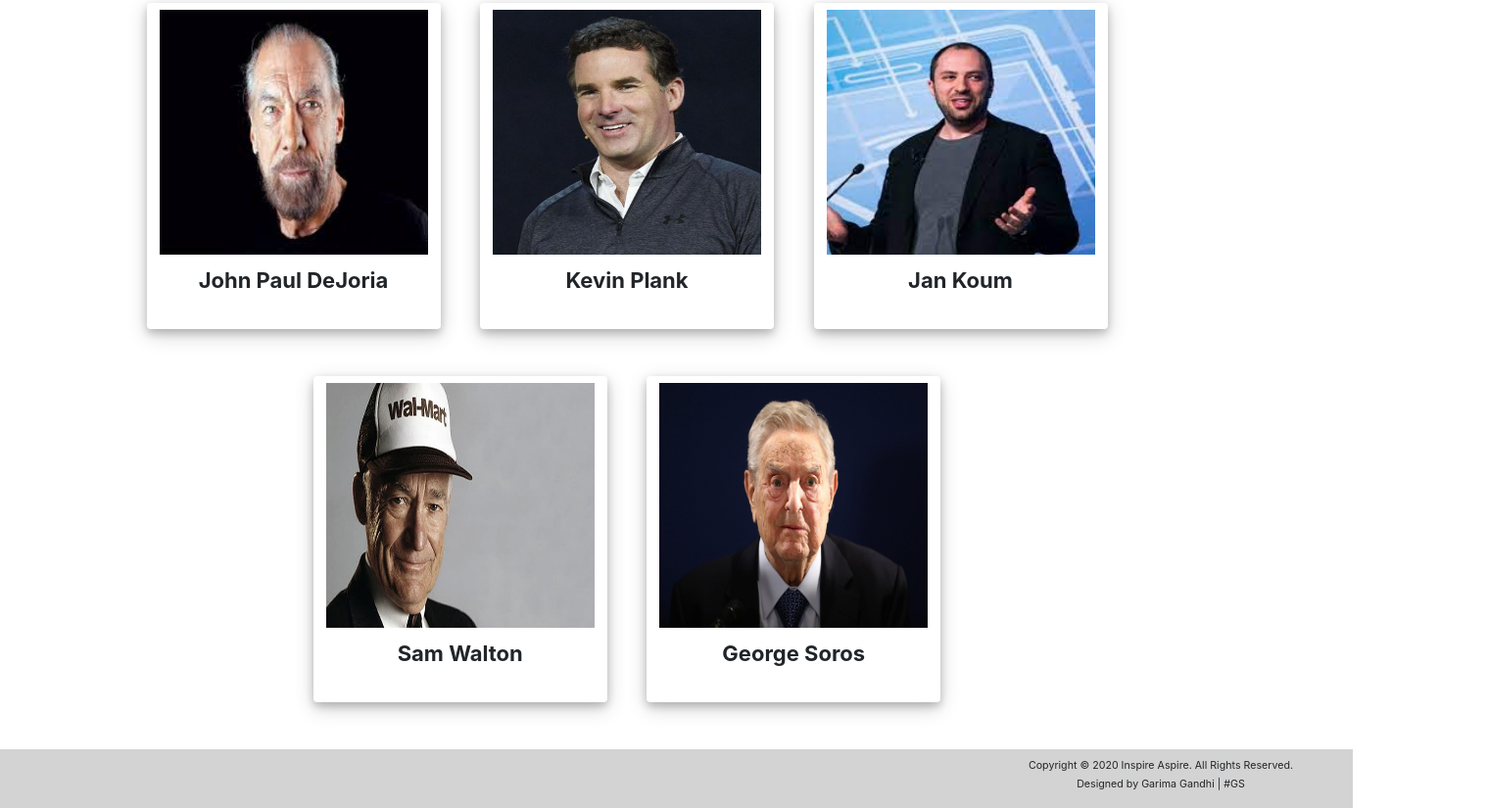
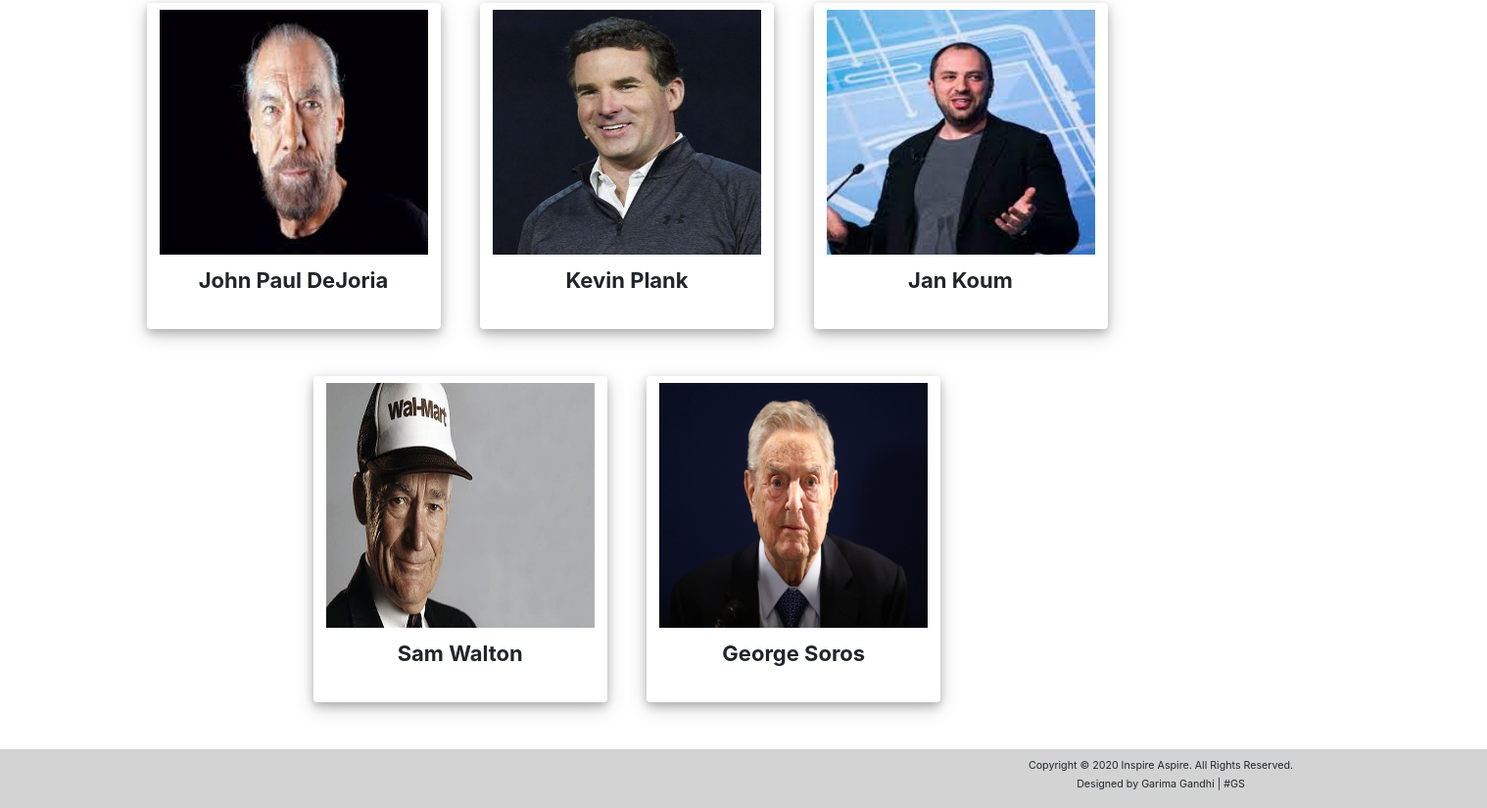
Before and after one commit to Garima-5/Inspire-Aspire, a plain HTML site: page buisness.html in a window 1280 px wide. Shown: the part 1986-2811 px from the top of the page at 98% size, 1518 px wide, since content can reach past the window. Drawn offline with nearby package versions, Linux system fonts and the light colour scheme.

Commit message:
Update buisness.html

```diff
--- a/buisness.html
+++ b/buisness.html
@@ -255,7 +255,7 @@ At one point, Walton was considered the wealthiest man in the United States.
 </div>
 
 
-<footer style="height:60px;width:1381.3px;margin-left:-15px;background-color:#D3D3D3;font-size:8pt; font-color:#DCDCDC;line-height:3px;padding:10px;">
+<footer style="height:60px;width:1518.2px;margin-left:-15px;background-color:#D3D3D3;font-size:8pt; font-color:#DCDCDC;line-height:3px;padding:10px;">
 <Div style=" height:30px;width:350px;float:left;margin-left:1000px;margin-top:5px;padding:0px;">
 <p>Copyright © 2020 Inspire Aspire. All Rights Reserved. </p>
 <p>Designed by Garima Gandhi | #GS</p>
```
